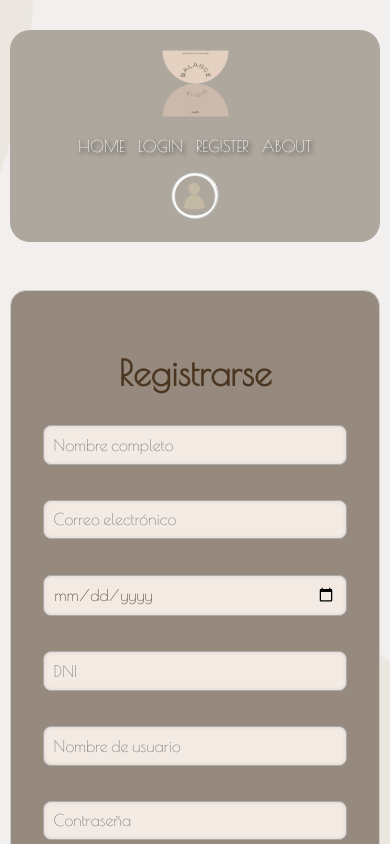
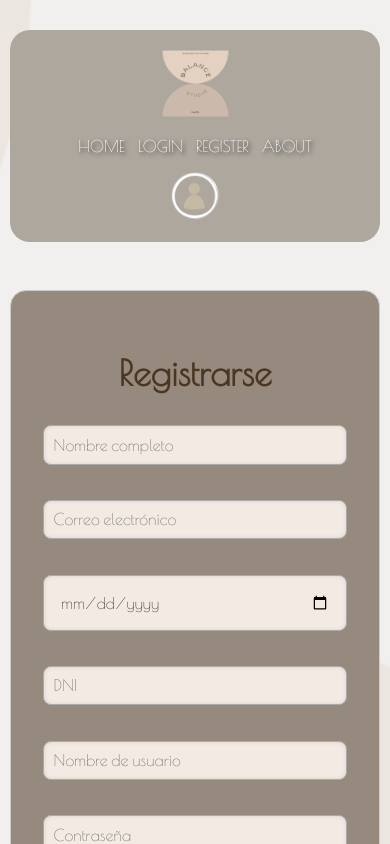
Before and after one commit to JEwaldFlores/Reservas-Turnos, a React (Vite) app in the folder front/: page / in a window 390 px wide. Shown: the top 844 px of the page. Built offline with nearby package versions, Linux system fonts and the light colour scheme.

Commit message:
cambios2

```diff
--- a/front/src/views/register/Register.module.css
+++ b/front/src/views/register/Register.module.css
@@ -58,3 +58,27 @@ h2 {
   text-align: center;
   margin-top: 1rem;
 }
+
+@media (max-width: 768px) {
+  input[type="date"] {
+    height: 56px;
+    min-height: 56px;
+    padding: 0 1rem;
+    font-size: 16px;
+    line-height: 56px;
+    box-sizing: border-box;
+  }
+
+  input[type="date"]::-webkit-date-and-time-value {
+    text-align: left;
+  }
+
+  input[type="date"]::-webkit-datetime-edit {
+    padding: 0;
+    line-height: 56px;
+  }
+
+  input[type="date"]::-webkit-calendar-picker-indicator {
+    margin-left: 8px;
+  }
+}
```
